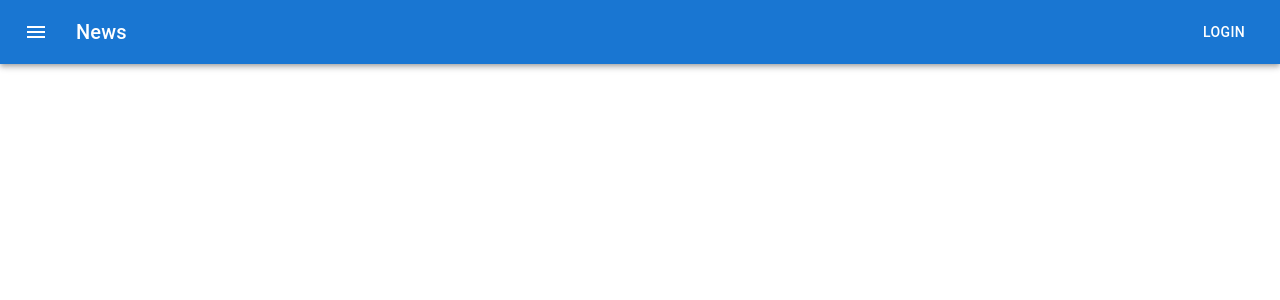
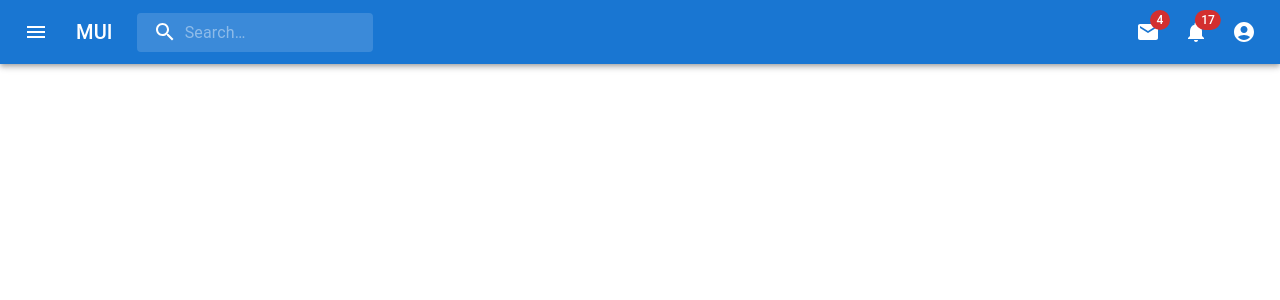
Before and after one commit to jakubprach/hobbyfi, a React (Create React App) app: page / in a window 1280 px wide. Shown: the top 300 px of the page. Built offline with nearby package versions, Linux system fonts and the light colour scheme.

Commit message:
New_AppBar

```diff
--- a/src/components/navbar/Navbar.js
+++ b/src/components/navbar/Navbar.js
@@ -1,13 +1,160 @@
 import * as React from 'react';
+import { styled, alpha } from '@mui/material/styles';
 import AppBar from '@mui/material/AppBar';
 import Box from '@mui/material/Box';
 import Toolbar from '@mui/material/Toolbar';
+import IconButton from '@mui/material/IconButton';
 import Typography from '@mui/material/Typography';
-import Button from '@mui/material/Button';
-import IconButton from '@mui/material/IconButton';
+import InputBase from '@mui/material/InputBase';
+import Badge from '@mui/material/Badge';
+import MenuItem from '@mui/material/MenuItem';
+import Menu from '@mui/material/Menu';
 import MenuIcon from '@mui/icons-material/Menu';
+import SearchIcon from '@mui/icons-material/Search';
+import AccountCircle from '@mui/icons-material/AccountCircle';
+import MailIcon from '@mui/icons-material/Mail';
+import NotificationsIcon from '@mui/icons-material/Notifications';
+import MoreIcon from '@mui/icons-material/MoreVert';
 import CssBaseline from '@mui/material/CssBaseline';
-export default function Navbar() {
+
+const Search = styled('div')(({ theme }) => ({
+  position: 'relative',
+  borderRadius: theme.shape.borderRadius,
+  backgroundColor: alpha(theme.palette.common.white, 0.15),
+  '&:hover': {
+    backgroundColor: alpha(theme.palette.common.white, 0.25),
+  },
+  marginRight: theme.spacing(2),
+  marginLeft: 0,
+  width: '100%',
+  [theme.breakpoints.up('sm')]: {
+    marginLeft: theme.spacing(3),
+    width: 'auto',
+  },
+}));
+
+const SearchIconWrapper = styled('div')(({ theme }) => ({
+  padding: theme.spacing(0, 2),
+  height: '100%',
+  position: 'absolute',
+  pointerEvents: 'none',
+  display: 'flex',
+  alignItems: 'center',
+  justifyContent: 'center',
+}));
+
+const StyledInputBase = styled(InputBase)(({ theme }) => ({
+  color: 'inherit',
+  '& .MuiInputBase-input': {
+    padding: theme.spacing(1, 1, 1, 0),
+    // vertical padding + font size from searchIcon
+    paddingLeft: `calc(1em + ${theme.spacing(4)})`,
+    transition: theme.transitions.create('width'),
+    width: '100%',
+    [theme.breakpoints.up('md')]: {
+      width: '20ch',
+    },
+  },
+}));
+
+export default function PrimarySearchAppBar() {
+  const [anchorEl, setAnchorEl] = React.useState(null);
+  const [mobileMoreAnchorEl, setMobileMoreAnchorEl] = React.useState(null);
+
+  const isMenuOpen = Boolean(anchorEl);
+  const isMobileMenuOpen = Boolean(mobileMoreAnchorEl);
+
+  const handleProfileMenuOpen = (event) => {
+    setAnchorEl(event.currentTarget);
+  };
+
+  const handleMobileMenuClose = () => {
+    setMobileMoreAnchorEl(null);
+  };
+
+  const handleMenuClose = () => {
+    setAnchorEl(null);
+    handleMobileMenuClose();
+  };
+
+  const handleMobileMenuOpen = (event) => {
+    setMobileMoreAnchorEl(event.currentTarget);
+  };
+
+  const menuId = 'primary-search-account-menu';
+  const renderMenu = (
+    <Menu
+      anchorEl={anchorEl}
+      anchorOrigin={{
+        vertical: 'top',
+        horizontal: 'right',
+      }}
+      id={menuId}
+      keepMounted
+      transformOrigin={{
+        vertical: 'top',
+        horizontal: 'right',
+      }}
+      open={isMenuOpen}
+      onClose={handleMenuClose}
+    >
+      <MenuItem onClick={handleMenuClose}>Profile</MenuItem>
+      <MenuItem onClick={handleMenuClose}>My account</MenuItem>
+    </Menu>
+  );
+
+  const mobileMenuId = 'primary-search-account-menu-mobile';
+  const renderMobileMenu = (
+    <Menu
+      anchorEl={mobileMoreAnchorEl}
+      anchorOrigin={{
+        vertical: 'top',
+        horizontal: 'right',
+      }}
+      id={mobileMenuId}
+      keepMounted
+      transformOrigin={{
+        vertical: 'top',
+        horizontal: 'right',
+      }}
+      open={isMobileMenuOpen}
+      onClose={handleMobileMenuClose}
+    >
+      <MenuItem>
+        <IconButton size="large" aria-label="show 4 new mails" color="inherit">
+          <Badge badgeContent={4} color="error">
+            <MailIcon />
+          </Badge>
+        </IconButton>
+        <p>Messages</p>
+      </MenuItem>
+      <MenuItem>
+        <IconButton
+          size="large"
+          aria-label="show 17 new notifications"
+          color="inherit"
+        >
+          <Badge badgeContent={17} color="error">
+            <NotificationsIcon />
+          </Badge>
+        </IconButton>
+        <p>Notifications</p>
+      </MenuItem>
+      <MenuItem onClick={handleProfileMenuOpen}>
+        <IconButton
+          size="large"
+          aria-label="account of current user"
+          aria-controls="primary-search-account-menu"
+          aria-haspopup="true"
+          color="inherit"
+        >
+          <AccountCircle />
+        </IconButton>
+        <p>Profile</p>
+      </MenuItem>
+    </Menu>
+  );
+
   return (
     <React.Fragment>
     <CssBaseline />
@@ -18,18 +165,73 @@
             size="large"
             edge="start"
             color="inherit"
-              aria-label="menu"
+            aria-label="open drawer"
             sx={{ mr: 2 }}
           >
             <MenuIcon />
           </IconButton>
-            <Typography variant="h6" component="div" sx={{ flexGrow: 1 }}>
-              News
+          <Typography
+            variant="h6"
+            noWrap
+            component="div"
+            sx={{ display: { xs: 'none', sm: 'block' } }}
+          >
+            MUI
           </Typography>
-            <Button color="inherit">Login</Button>
+          <Search>
+            <SearchIconWrapper>
+              <SearchIcon />
+            </SearchIconWrapper>
+            <StyledInputBase
+              placeholder="Search…"
+              inputProps={{ 'aria-label': 'search' }}
+            />
+          </Search>
+          <Box sx={{ flexGrow: 1 }} />
+          <Box sx={{ display: { xs: 'none', md: 'flex' } }}>
+            <IconButton size="large" aria-label="show 4 new mails" color="inherit">
+              <Badge badgeContent={4} color="error">
+                <MailIcon />
+              </Badge>
+            </IconButton>
+            <IconButton
+              size="large"
+              aria-label="show 17 new notifications"
+              color="inherit"
+            >
+              <Badge badgeContent={17} color="error">
+                <NotificationsIcon />
+              </Badge>
+            </IconButton>
+            <IconButton
+              size="large"
+              edge="end"
+              aria-label="account of current user"
+              aria-controls={menuId}
+              aria-haspopup="true"
+              onClick={handleProfileMenuOpen}
+              color="inherit"
+            >
+              <AccountCircle />
+            </IconButton>
+          </Box>
+          <Box sx={{ display: { xs: 'flex', md: 'none' } }}>
+            <IconButton
+              size="large"
+              aria-label="show more"
+              aria-controls={mobileMenuId}
+              aria-haspopup="true"
+              onClick={handleMobileMenuOpen}
+              color="inherit"
+            >
+              <MoreIcon />
+            </IconButton>
+          </Box>
         </Toolbar>
       </AppBar>
+      {renderMobileMenu}
+      {renderMenu}
     </Box>
       </React.Fragment>
-    )
+  );
 }
```
Also changed, not shown: 1 other file (tests, documents, lock files or other folders). Lines whose indentation alone changed are shown as unchanged.
